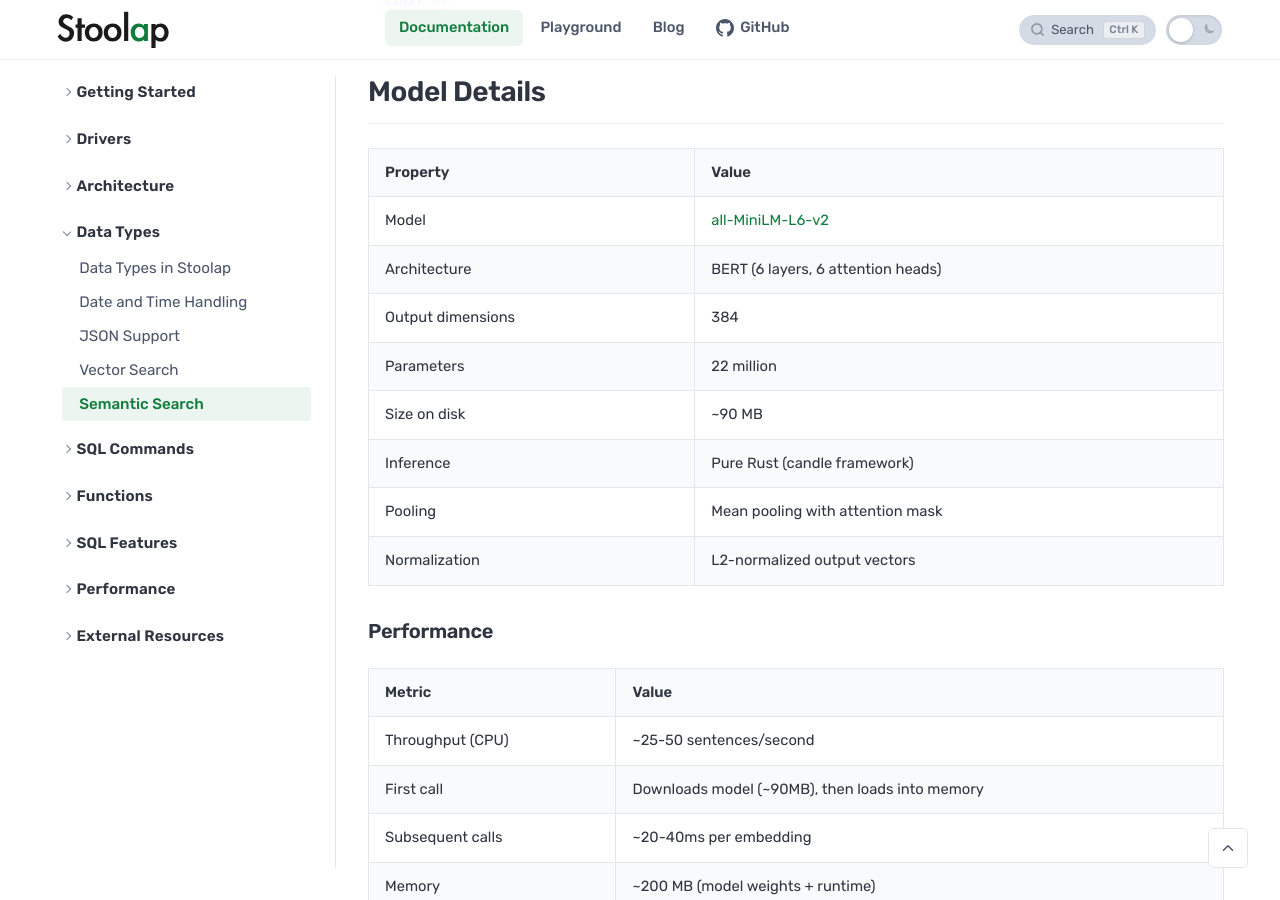
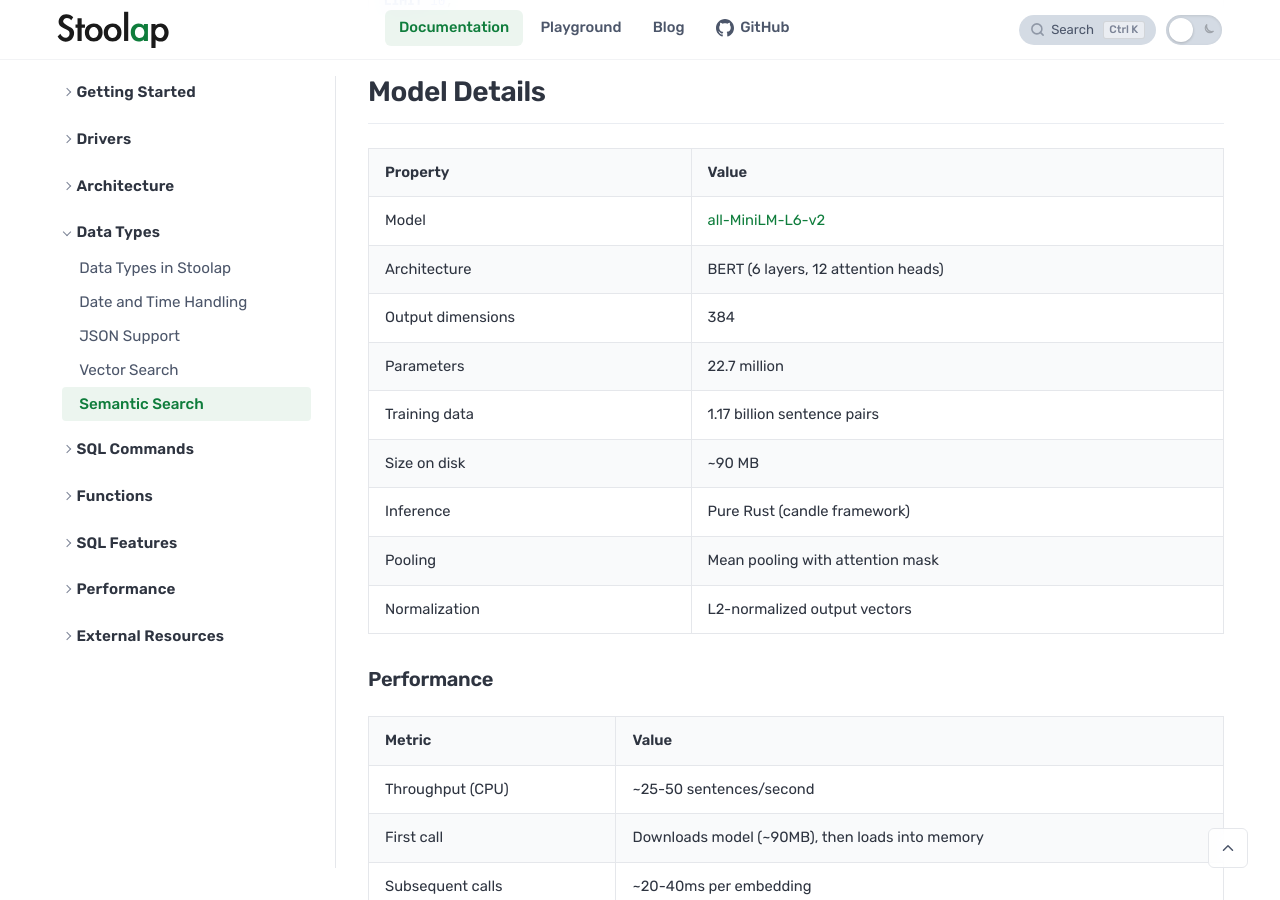
Before and after one commit to stoolap/stoolap, a Jekyll site: the page built from docs/_docs/data-types/semantic-search.md, in a window 1280 px wide and 900 px high, scrolled down 4383 px. Built offline with Jekyll 4.4.1, drawn with Linux system fonts in a browser that asks for light colours.

Commit message:
docs: fix model specs in semantic search page
- Attention heads: 6 → 12
- Parameters: 22M → 22.7M
- Add training data size (1.17B sentence pairs)

All per HuggingFace model card for all-MiniLM-L6-v2.

```diff
--- a/docs/_docs/data-types/semantic-search.md
+++ b/docs/_docs/data-types/semantic-search.md
@@ -185,9 +185,10 @@ LIMIT 10;
 | Property | Value |
 |----------|-------|
 | Model | [all-MiniLM-L6-v2](https://huggingface.co/sentence-transformers/all-MiniLM-L6-v2) |
-| Architecture | BERT (6 layers, 6 attention heads) |
+| Architecture | BERT (6 layers, 12 attention heads) |
 | Output dimensions | 384 |
-| Parameters | 22 million |
+| Parameters | 22.7 million |
+| Training data | 1.17 billion sentence pairs |
 | Size on disk | ~90 MB |
 | Inference | Pure Rust (candle framework) |
 | Pooling | Mean pooling with attention mask |
```
